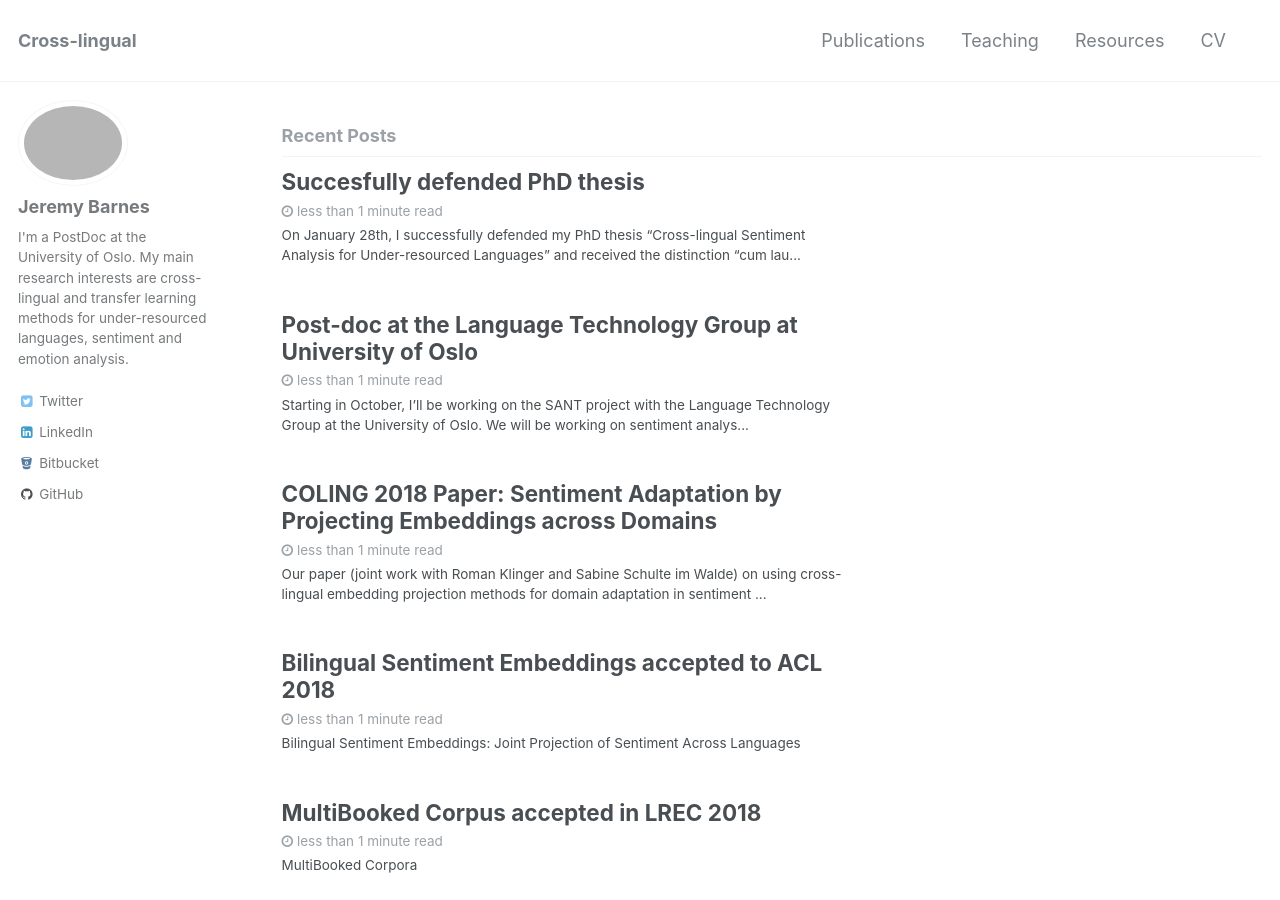
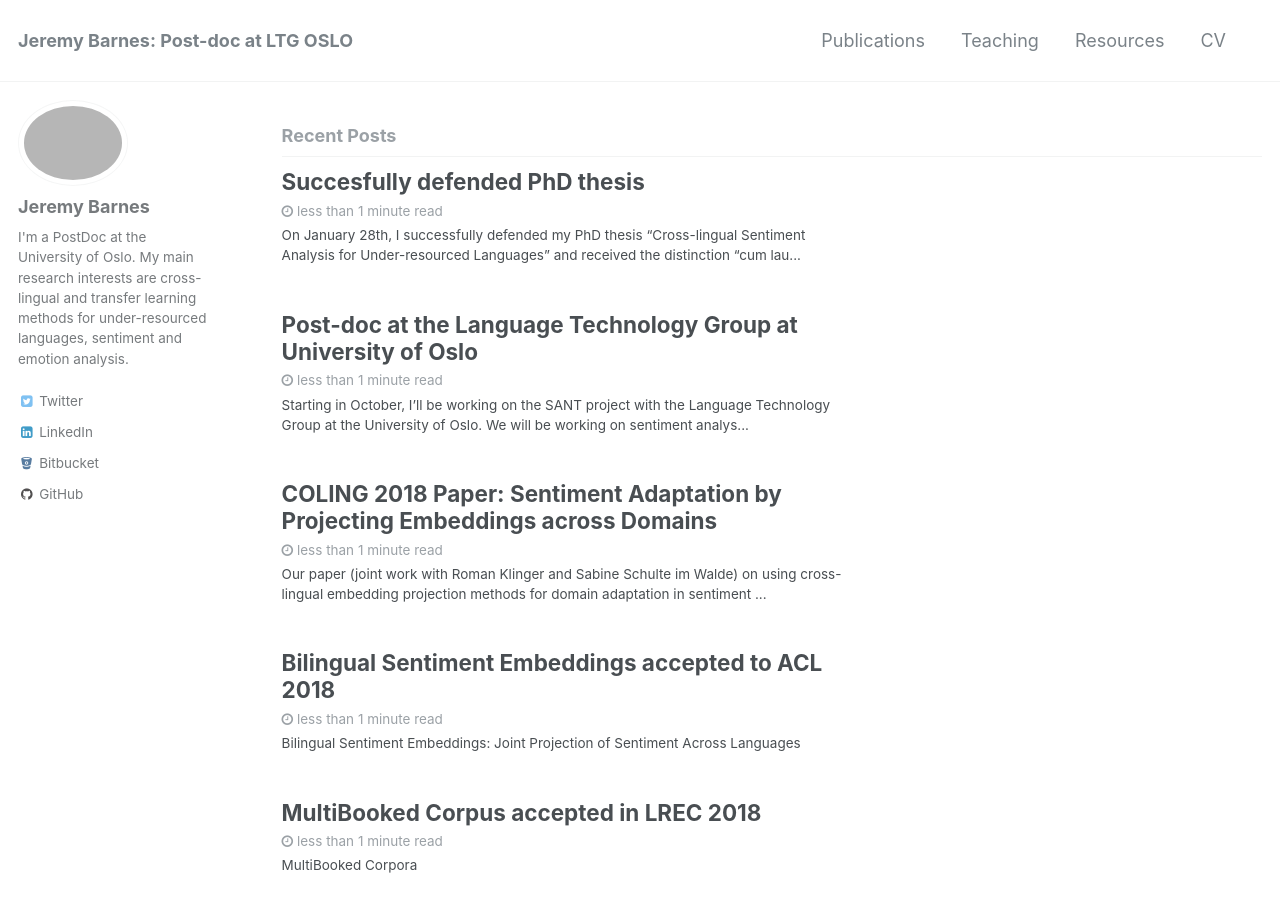
Before and after one commit to jerbarnes/jbarnesspain.github.io, a Jekyll site: the page built from index.html, in a window 1280 px wide and 900 px high. Built offline with Jekyll 4.4.1, drawn with Linux system fonts in a browser that asks for light colours; the list of posts is cut into pages by our own code; comment, search, counter and statistics services are not loaded.

Commit message:
changed header

```diff
--- a/_config.yml
+++ b/_config.yml
@@ -7,10 +7,10 @@
 
 # Site Settings
 locale                   : "en"
-title                    : "Cross-lingual"
+title                    : "Jeremy Barnes: Post-doc at LTG OSLO"
 title_separator          : "-"
 name                     : "Jeremy Barnes"
-description              : "Cross-lingual Sentiment and Emotion Analysis"
+description              : ""
 url                      : # the base hostname & protocol for your site e.g. "https://mmistakes.github.io"
 baseurl                  : # the subpath of your site, e.g. "/blog"
 repository               : # GitHub username/repo-name e.g. "mmistakes/minimal-mistakes"
```
